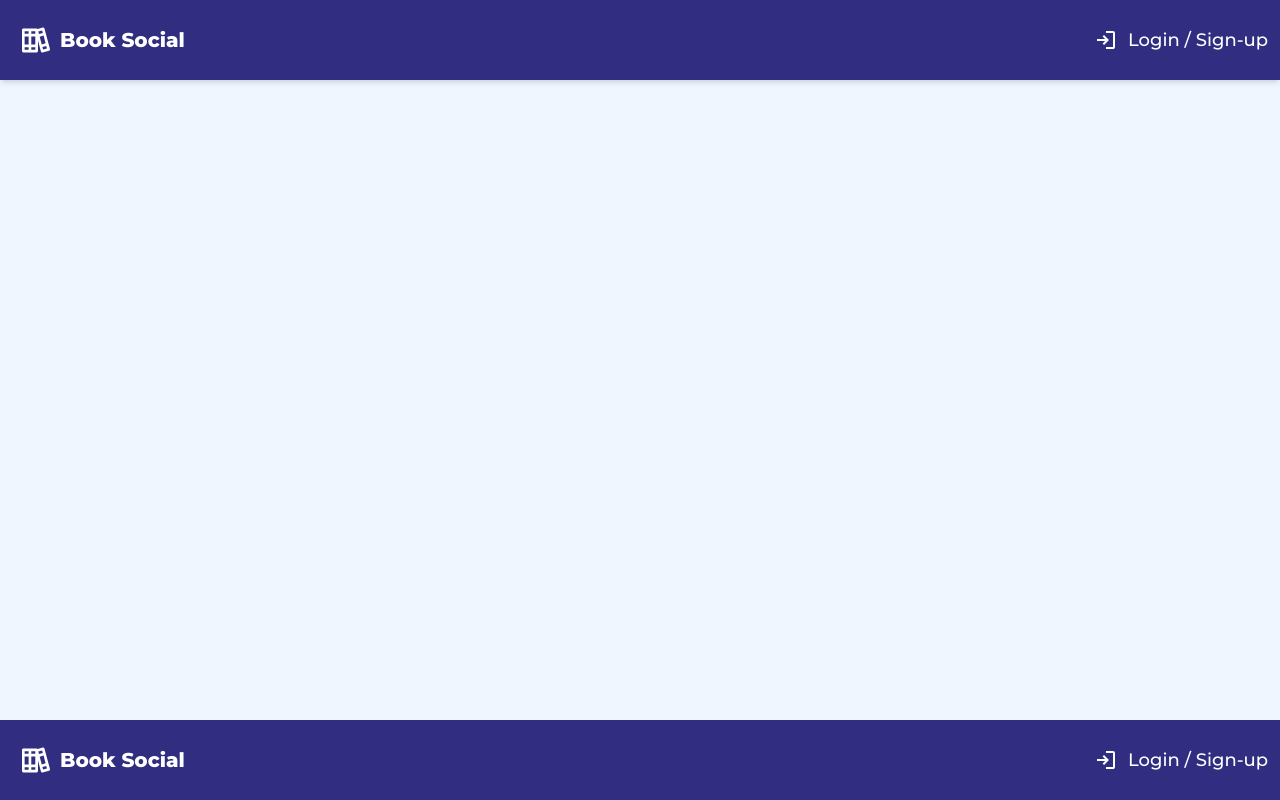
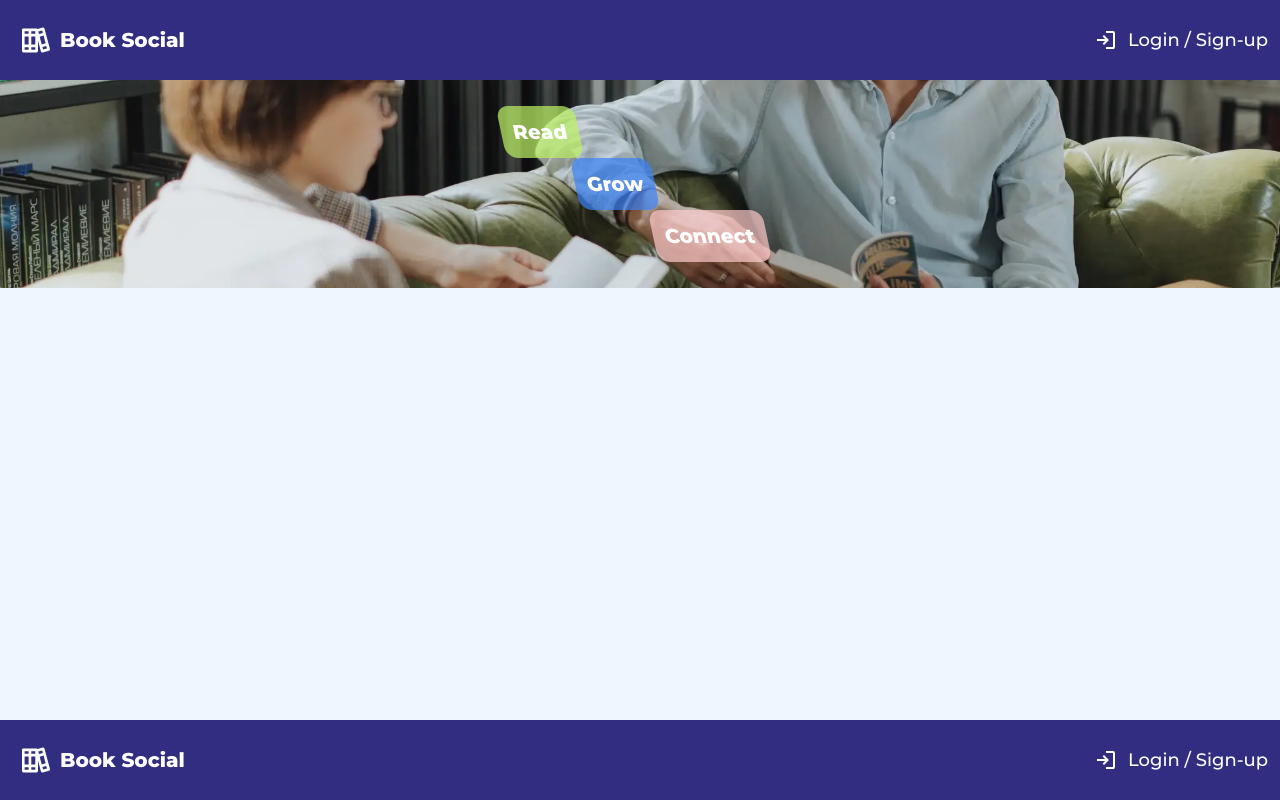
Before and after one commit to realworldweb/book-social-new, a Next.js app: page / in a window 1280 px wide. Built offline with nearby package versions, Linux system fonts and the light colour scheme.

Commit message:
draft for hero img

```diff
--- a/layouts/main.tsx
+++ b/layouts/main.tsx
@@ -22,7 +22,7 @@ const headerOnly: FC<MyProps> = ({ children }) => {
 		>
 			<Header />
 
-			<main>{children}</main>
+			<main className='relative flex w-full grow'>{children}</main>
 
 			<Footer />
 		</div>
--- a/pages/index.tsx
+++ b/pages/index.tsx
@@ -1,11 +1,43 @@
 /*react*/
 import { ReactElement } from 'react';
+
+/*next*/
+import Head from 'next/head';
+import Image from 'next/image';
 
 /*layout*/
 import Layout from '../layouts/main';
 
+/*images*/
+import heroImg from '../public/images/book-readers.webp';
+
 export default function Home() {
-	return <></>;
+	return (
+		<div className='relative w-full h-full'>
+			<div className='relative flex items-center justify-center w-full h-52'>
+				<Image
+					src={heroImg}
+					fill
+					style={{
+						objectFit: 'cover',
+						objectPosition: 'center',
+					}}
+					alt='group of book readers'
+				/>
+				<div className='relative flex flex-col items-center justify-center mx-auto w-fit'>
+					<div className='flex p-3 -ml-[200px] text-xl font-extrabold text-white transform skew-x-12 w-fit h-fit bg-lime-300/70 rounded-xl'>
+						Read
+					</div>
+					<div className='flex p-3 -ml-[50px] text-xl font-extrabold text-white transform skew-x-12 w-fit h-fit bg-blue-500/70 rounded-xl'>
+						Grow
+					</div>
+					<div className='flex p-3 ml-[140px] text-xl font-extrabold text-white transform skew-x-12 w-fit h-fit bg-red-200/70 rounded-xl'>
+						Connect
+					</div>
+				</div>
+			</div>
+		</div>
+	);
 }
 
 Home.getLayout = function getLayout(page: ReactElement) {
```
Also changed, not shown: public/images/book-readers.webp (renamed from public/book-readers.webp).
